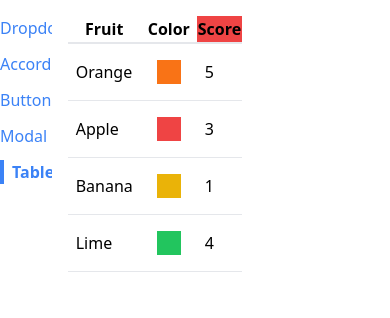
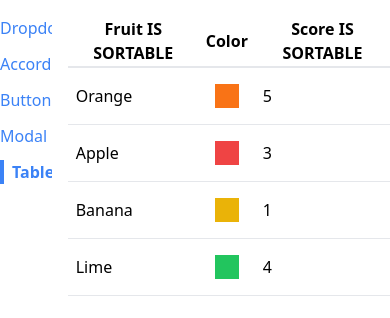
Before and after one commit to Atman-Shah/Modern-React-with-Redux, a React (Create React App) app in the folder 6. comps/: page /table in a window 390 px wide. Shown: the top 318 px of the page. Built offline with nearby package versions, Linux system fonts and the light colour scheme.

Commit message:
267th VIdeo - Adding SortableTable

```diff
--- /dev/null
+++ b/6. comps/src/components/SortableTable.js
@@ -0,0 +1,20 @@
+import Table from "./Table";
+
+function SortableTable(props) {
+    const { config } = props;
+
+     const updatedConfig = config.map((column) => {
+        if(!column.sortValue) {
+            return column;
+        }
+
+        return {
+            ...column,
+            header: () => <th>{column.lable} IS SORTABLE</th>
+        };
+     });
+
+  return <Table {...props} config={updatedConfig} />;
+}
+
+export default SortableTable;
--- a/6. comps/src/pages/TablePage.js
+++ b/6. comps/src/pages/TablePage.js
@@ -1,4 +1,4 @@
-import Table from "../components/Table";
+import SortableTable from "../components/SortableTable";
 
 function TablePage() {
   const data = [
@@ -9,7 +9,7 @@
   ];
 
   const config = [
-    { lable: "Fruit", render: (fruit) => fruit.name },
+    { lable: "Fruit", render: (fruit) => fruit.name, sortValue: (fruit) => fruit.name },
     {
       lable: "Color",
       render: (fruit) => <div className={`p-3 m-2 ${fruit.color}`} />,
@@ -17,7 +17,7 @@
     {
       lable: "Score",
       render: (fruit) => fruit.score,
-      header: () => <th className="bg-red-500">Score</th>,
+      sortValue: (fruit) => fruit.score,
     },
   ];
 
@@ -25,7 +25,7 @@
     return fruit.name;
   };
 
-  return <Table data={data} config={config} keyFn={keyFn} />;
+  return <SortableTable data={data} config={config} keyFn={keyFn} />;
 }
 
 export default TablePage;
```
